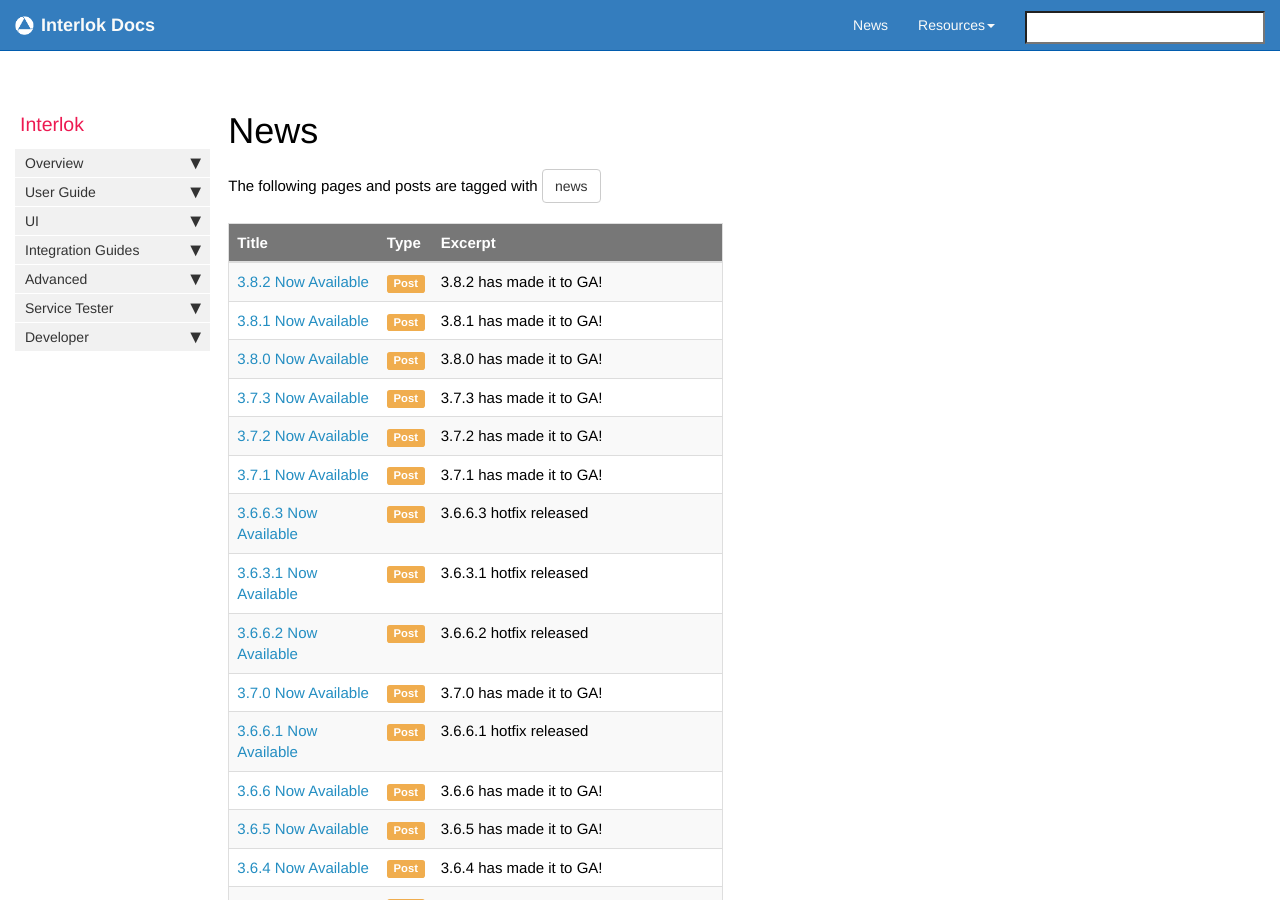
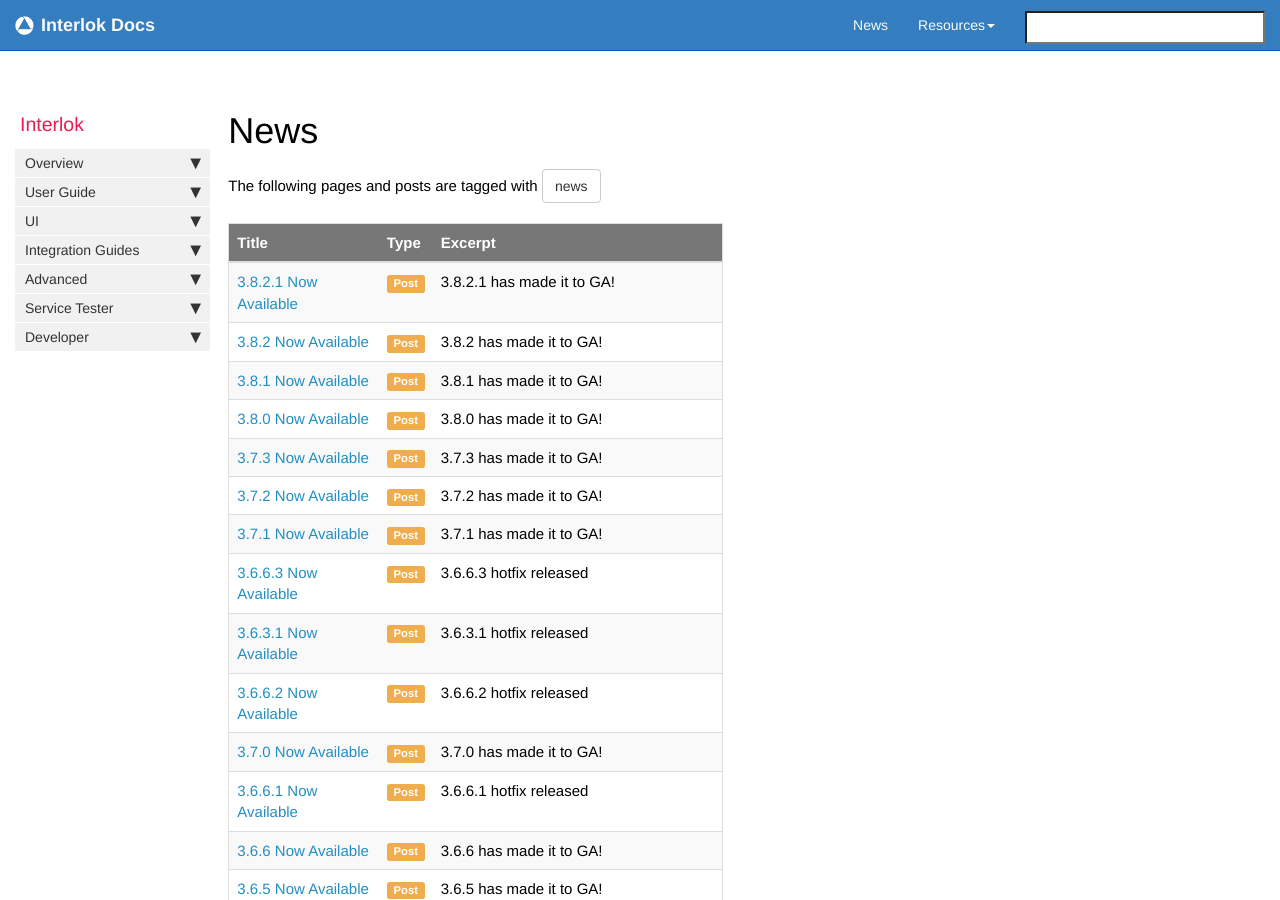
Before and after one commit to adaptris/interlok-docs-legacy, a Jekyll site: the page built from pages/tags/tag_news.md, in a window 1280 px wide and 900 px high. Built offline with Jekyll 4.4.1, drawn with Linux system fonts in a browser that asks for light colours; nearby versions of some CDN libraries; comment, search, counter and statistics services are not loaded.

Commit message:
more tweeking on the news for the 3.8.2.1

```diff
--- a/_includes/custom/release382.html
+++ b/_includes/custom/release382.html
@@ -11,7 +11,7 @@
 
 ## Version 3.8.2 ##
 
-Release Date : 2018-12-07
+Release Date : 2018-12-04
 
 The Interlok 3.8.2 release contains a broken Interlok UI (the 3.8.2.1 version should be used).
 
--- /dev/null
+++ b/_posts/2018-12-07-3.8.2.1-release.md
@@ -0,0 +1,15 @@
+---
+title:  "3.8.2.1 Now Available"
+categories: interlok update
+permalink: 3.8.2.1-release.html
+tags: [news]
+summary: 3.8.2.1 has made it to GA!
+---
+
+3.8.2.1 Has made it to GA; get it as a standalone [installer][] or [docker image][].
+
+{% include custom/release382.html %}
+
+[installer]: https://development.adaptris.net/installers/Interlok
+[docker image]: https://hub.docker.com/r/adaptris/interlok/tags
+{% include links.html %}
```
